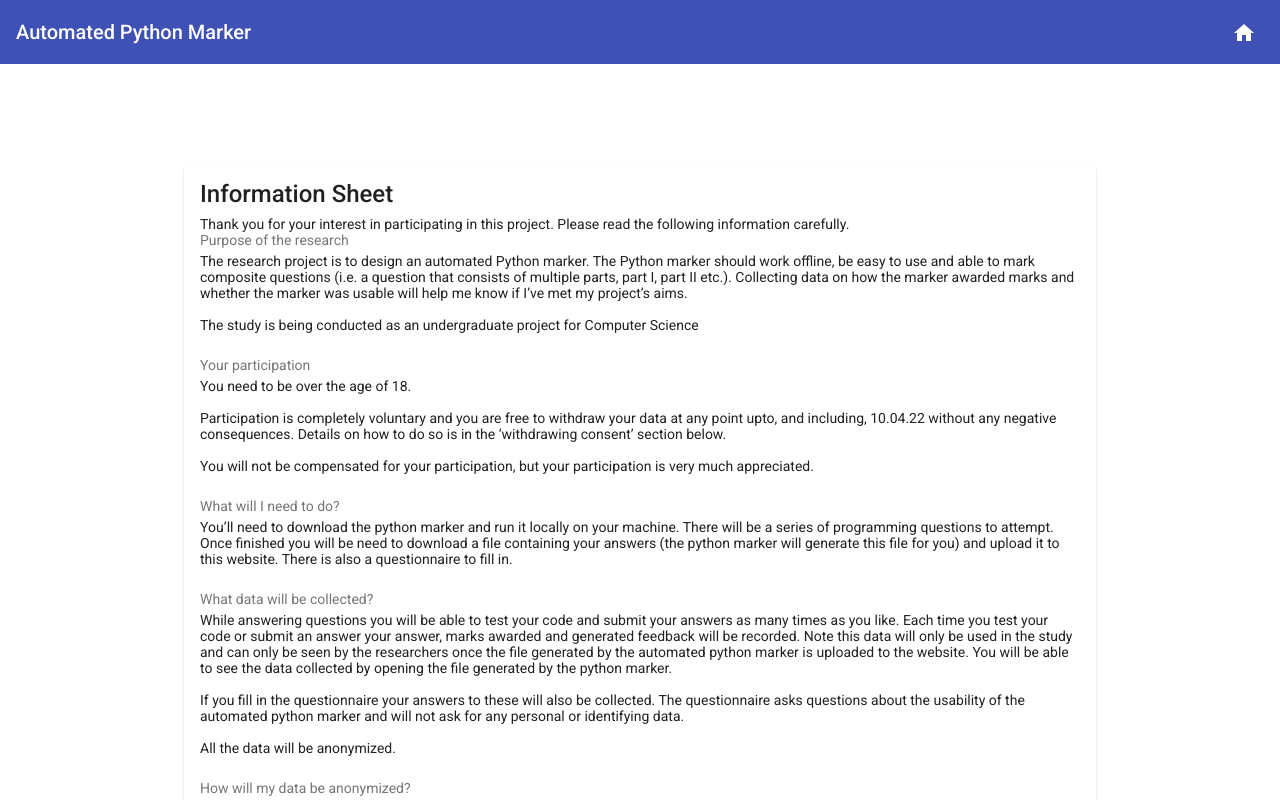
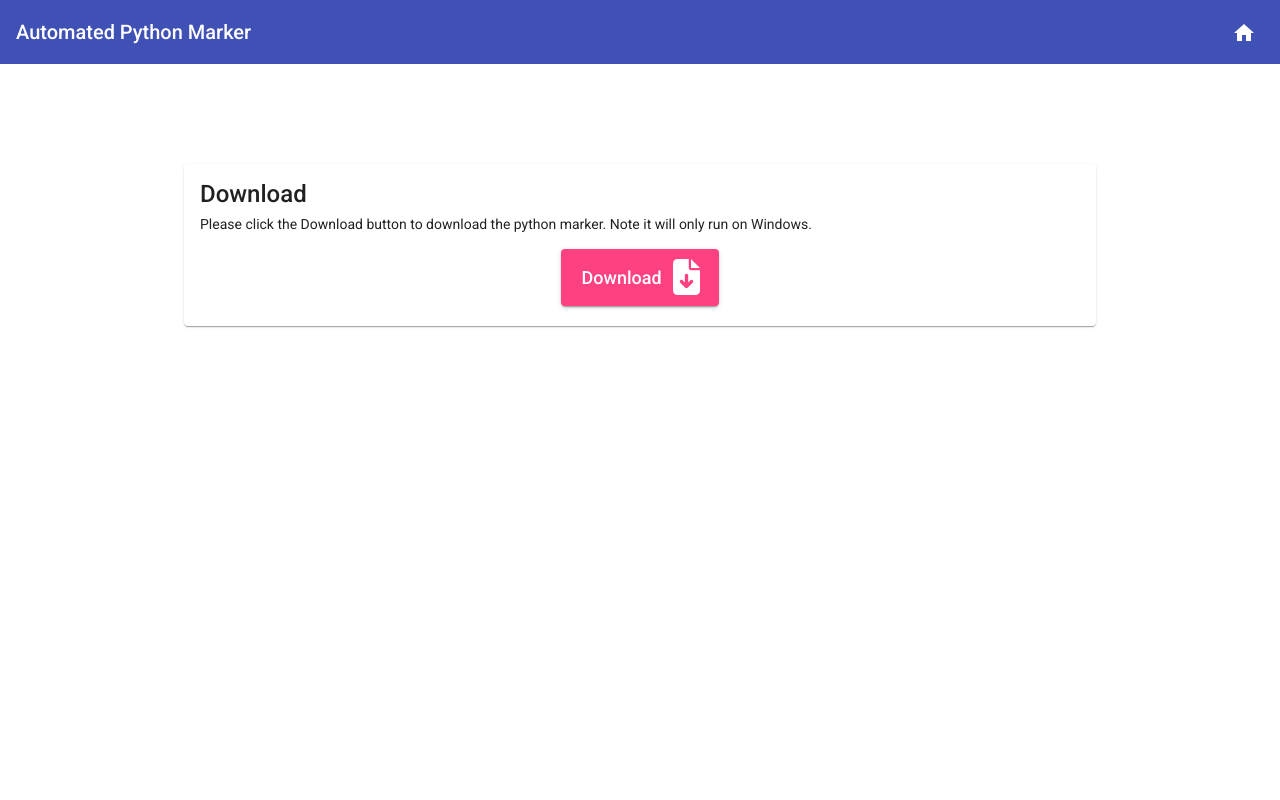
Before and after one commit to EMHodges/markerWebsite, an Angular app: page /download in a window 1280 px wide. Before the commit this address led to /ethics. Shown: the top 800 px of the page. Built offline with nearby package versions, Linux system fonts and the light colour scheme.

Commit message:
styling download button and removing unneeded imports

```diff
--- a/src/app/download/can-download.guard.ts
+++ b/src/app/download/can-download.guard.ts
@@ -20,10 +20,11 @@ export class CanDownloadGuard implements CanActivate, OnDestroy {
   canActivate(
     route: ActivatedRouteSnapshot,
     state: RouterStateSnapshot): Observable<boolean | UrlTree> | Promise<boolean | UrlTree> | boolean | UrlTree {
-    if(!this.canDownload) {
-      this.router.navigate(['ethics']);
-    }
-    return this.canDownload
+   // if(!this.canDownload) {
+   //   this.router.navigate(['ethics']);
+   // }
+   // return this.canDownload
+   return true
   }
 
   ngOnDestroy(){
--- a/src/app/download/download.component.html
+++ b/src/app/download/download.component.html
@@ -2,9 +2,12 @@
     <mat-card class="example-card">
         <mat-card-title>Download</mat-card-title>
                 <mat-card-content>
-                    <a href="assets/pythonMarker.exe" download="{{ downloadId }}.exe" (click)="postDownload()">Click here</a>
-                    <h2><mat-card-subtitle>Running the exe</mat-card-subtitle></h2>
-                    <p> So </p>
+                    <p>Please click the Download button to download the python marker. Note it will only run on Windows.</p>
+                    <div class = "center">
+                        <a href="assets/pythonMarker.exe" download="{{ downloadId }}.exe" (click)="postDownload()">
+                            <button mat-raised-button color='accent' class='download-button'><span>Download</span><fa-icon class="icon" [icon]="faFileDownload" size="2x"></fa-icon></button>
+                        </a>
+                    </div>
                 </mat-card-content>
     </mat-card>
 </div>
--- a/src/app/download/download.component.scss
+++ b/src/app/download/download.component.scss
@@ -12,3 +12,27 @@
 .invalid {
     color: red;
 }
+
+.center {
+    text-align: center;
+    line-height: 4rem;
+    position: relative;
+}
+
+.download-button {
+    line-height: 3.5rem;
+    width: 18%;
+    font-size: large;
+    text-align: left;
+
+    span {
+        padding-left: 0.3rem;
+    }
+
+    .icon {
+        padding-left: 0.7rem;
+        margin-top: 7px;
+        position: absolute;
+    }
+
+}
--- a/src/app/download/download.component.ts
+++ b/src/app/download/download.component.ts
@@ -1,5 +1,6 @@
 import { Component } from '@angular/core';
 import { DownloadService } from './download.service';
+import { faFileDownload } from '@fortawesome/free-solid-svg-icons';
 
 
 @Component({
@@ -11,7 +12,7 @@ export class DownloadComponent {
 
   public downloadId = "python-marker" + ("" + Math.random()).substring(2, 8);
   fileName = '';
-
+  faFileDownload = faFileDownload
   constructor(private downloadService: DownloadService) {}
 
   postDownload() {
--- a/src/app/ethics/ethics.component.ts
+++ b/src/app/ethics/ethics.component.ts
@@ -1,5 +1,5 @@
-import { Component, OnInit } from '@angular/core';
-import { Routes, RouterModule, Router } from '@angular/router';
+import { Component } from '@angular/core';
+import { Router } from '@angular/router';
 import { DownloadService } from '../download/download.service';
 
 @Component({
--- a/src/app/file-upload/file-upload.component.ts
+++ b/src/app/file-upload/file-upload.component.ts
@@ -1,6 +1,6 @@
-import { Component, OnDestroy } from '@angular/core';
+import { Component } from '@angular/core';
 import { FormControl, Validators } from '@angular/forms';
-import { BehaviorSubject, Subject, takeUntil } from 'rxjs';
+import { BehaviorSubject } from 'rxjs';
 import { UploadIdService } from '../upload/upload-id.service';
 
 
--- a/src/app/homepage/homepage.component.ts
+++ b/src/app/homepage/homepage.component.ts
@@ -1,4 +1,4 @@
-import { Component, OnInit, ViewEncapsulation } from '@angular/core';
+import { Component, ViewEncapsulation } from '@angular/core';
 import { Router } from '@angular/router';
 import { faUpload } from '@fortawesome/free-solid-svg-icons';
 import { faTerminal } from '@fortawesome/free-solid-svg-icons';
```
